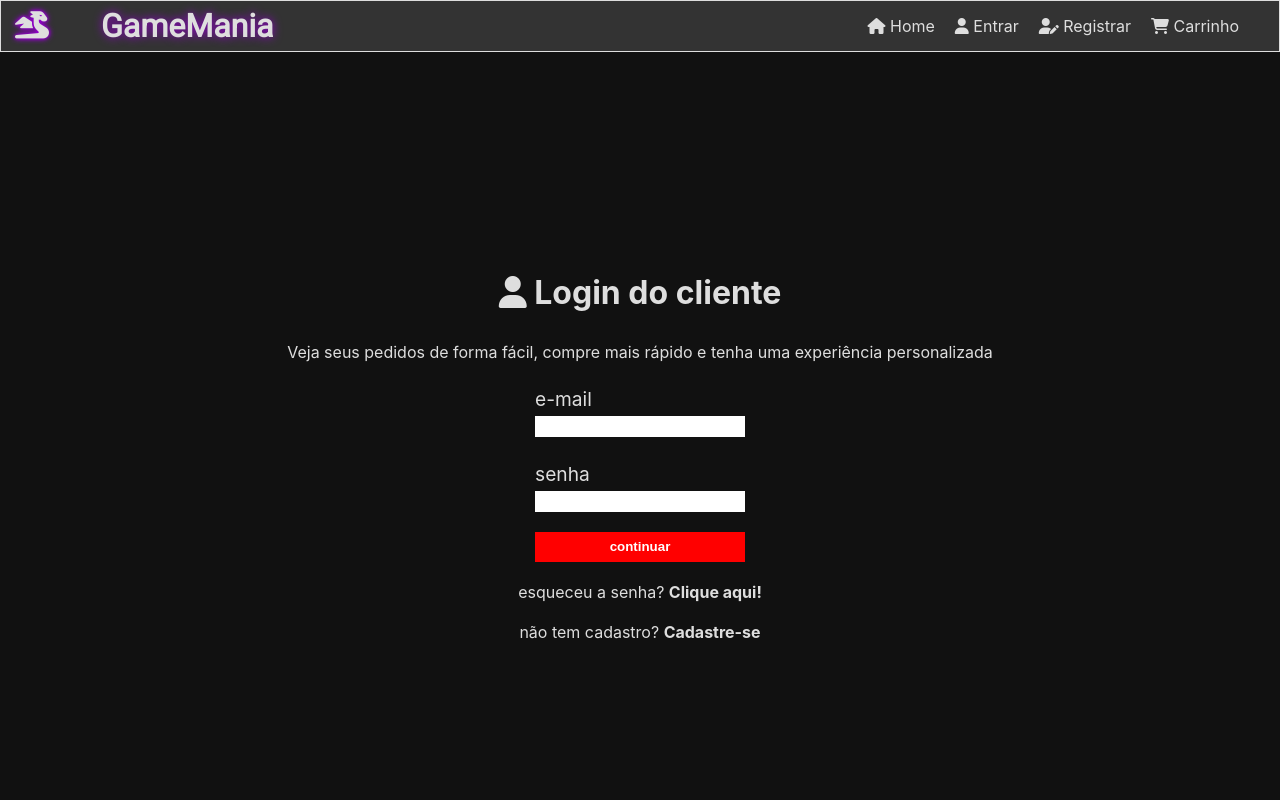
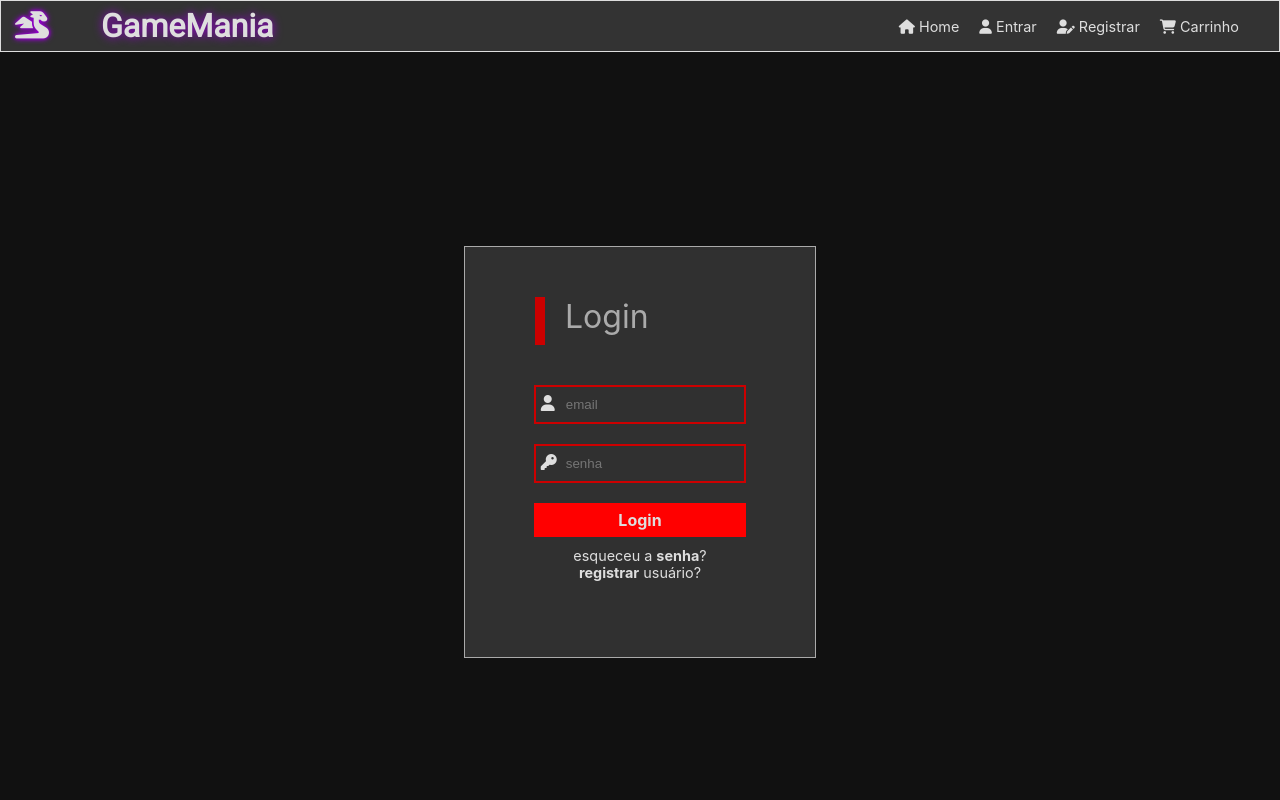
Before and after one commit to adrianlouis/react_gamemania, a React (Create React App) app: page /logcad in a window 1280 px wide. Shown: the top 800 px of the page. Built offline with nearby package versions, Linux system fonts and the light colour scheme.

Commit message:
Login refeito

```diff
--- a/src/GlobalContext.js
+++ b/src/GlobalContext.js
@@ -8,7 +8,7 @@ export const GlobalStorage = ({children}) =>{
     const [preco, setPreco] = React.useState(0)
     const [resumoDesconto, setResumoDesconto] = React.useState(0)
     const [logado, setLogado] = React.useState(null)
-    const [users, setUsers] = React.useState([{email:'Louis', senha:'code'}])
+    const [users, setUsers] = React.useState([{email:'Louis', senha:'krad'}])
     const [jogos, setJogos] = React.useState([
         {
           id: 1,
--- /dev/null
+++ b/src/InputLogin.js
@@ -0,0 +1,17 @@
+import React from 'react'
+import css from './css/inputLogin.css'
+
+const InputLogin = ({icone, placeholder, tipo, handleChange, valor }) => {
+
+  return (
+    <>
+      <div className='iconeDosInputs'>
+        {icone}
+        <input placeholder={placeholder} type={tipo} onChange={handleChange} value={valor} />
+        </div>
+
+    </>
+  )
+}
+
+export default InputLogin
--- a/src/LogCad.js
+++ b/src/LogCad.js
@@ -3,6 +3,7 @@ import { Link, useNavigate } from 'react-router-dom'
 import css from './css/logcad.css'
 import { GlobalContext } from './GlobalContext'
 import Input from './Input'
+import InputLogin from './InputLogin'
 
 const LogCad = () => {
 
@@ -11,6 +12,7 @@ const LogCad = () => {
     const users = React.useContext(GlobalContext)
     const [aviso, setAviso] = React.useState(null)
     const navigate = useNavigate()
+    const [alert, setAlert] = React.useState(null)
 
     function log(){
         if (email === ''){
@@ -32,25 +34,51 @@ const LogCad = () => {
     }
 
     function erroLogin(msg){
-        setAviso(msg)
+        setAlert(msg)
         setTimeout(() => {
-            setAviso(null)
+            setAlert(null)
         }, 5000);
     }
 
+
+
   return (
     <div className='logcad'>
-      <h1><i className="fa-solid fa-user" /> Login do cliente</h1>
+
+        <div className='logModal'>
+
+        <span id='loginTitle'>Login</span>
+
+        <div className='containerInputs'>
+
+        <InputLogin icone={<i className="fa-solid fa-user" />} placeholder='email' tipo='email' handleChange={({target})=>setEmail(target.value)} valor={email} />
+
+        <InputLogin icone={<i className="fa-solid fa-key"></i>} placeholder='senha' tipo='password' handleChange={({target})=>setSenha(target.value)} valor={senha} />
+
+        <span onClick={log}>Login</span>
+
+        <Link to='/asdasd'>esqueceu a <strong>senha</strong>?</Link>
+        <Link to='/Register'><strong>registrar</strong> usuário?</Link>
+        </div>
+
+
+      {/* <h1><i className="fa-solid fa-user" /> Login</h1>
       <p>Veja seus pedidos de forma fácil, compre mais rápido e tenha uma experiência personalizada</p>
 
       <Input labelFor='e-mail' textLabel='e-mail' inputType='email' handleChange={(event)=>setEmail(event.target.value)} inputVal={email} />
       <Input labelFor='logcadSenha' textLabel='senha' inputType='password' handleChange={(event) => setSenha(event.target.value)} inputVal={senha} />
       <button id='logcadBtn' onClick={log}>continuar</button>
 
-        <p>esqueceu a senha? <Link to='/asdasd'><strong>Clique aqui!</strong></Link> </p>
+      <p>esqueceu a senha? <Link to='/asdasd'><strong>Clique aqui!</strong></Link> </p>
       <p>não tem cadastro? <Link to='/Register'><strong>Cadastre-se</strong></Link></p>
-        {aviso && <p id='aviso'>{aviso}</p>}
+        {aviso && <p id='aviso'>{aviso}</p>} */}
+
+    <span className='loginAlert'>{alert}</span>
+
     </div>
+
+
+</div>
   )
 }
 
--- a/src/css/header.css
+++ b/src/css/header.css
@@ -49,7 +49,7 @@ i{
     font-size: 1.3rem;
     font-weight: 700;
 }
-
+/*
 input{
     border-radius: 5px;
     border: transparent;
@@ -57,7 +57,7 @@ input{
     font-weight: 700;
     transition: all .3s;
     width: 120px;
-}
+} */
 
 header > i:nth-child(1) {
     font-size: 1.7rem;
--- /dev/null
+++ b/src/css/inputLogin.css
@@ -0,0 +1,27 @@
+.iconeDosInputs{
+    border: 2px solid #c00;
+    color: #dedede;
+    padding: 5px;
+    margin: 10px 0;
+    width: 80%;
+}
+
+.containerInputs input {
+    border-radius: 0;
+    width: 80%;
+    padding: 5px;
+    margin-left: 5px ;
+    background-color: rgb(48, 48, 48);
+    color: #dedede;
+    border: none;
+
+}
+
+.containerInputs input:focus{
+    outline: none;
+}
+
+.iconeDosInputs i{
+    width: 15px;
+    height: 15px;
+}
--- a/src/css/logcad.css
+++ b/src/css/logcad.css
@@ -1,5 +1,5 @@
 h1{
-    color: #dedede;
+    color: #333;
     margin: 20px;
 }
 
@@ -7,30 +7,139 @@ h1{
     display: flex;
     justify-content: center;
     align-items: center;
-    color: #dedede;
+    /* color: #dedede; */
     flex-direction: column;
     min-height: 100vh;
+    /* border: 1px solid red; */
 }
 
-#divInput > label {
+.logModal{
+    border: 1px solid #aaa;
+    background-color: rgb(48, 48, 48);
+    width: 310px;
+    min-height: 370px;
+    position: relative;
+    display: flex;
+    flex-direction: column;
+    justify-content: start;
+    padding: 20px;
+    /* align-items: center; */
+}
+#loginTitle {
+
+    font-size: 2rem;
+    color: #ffd0d0;
+    margin: 30px 50px;
+
+    animation-name: neon;
+    animation-duration: 5s;
+    animation-iteration-count: infinite;
+    transition: none;
+    text-shadow: #c00 0 0 10px, #c00 0 0 15px, #c00 0 0 30px;
+}
+
+@keyframes neon {
+    0% {color: #ffd0d0; text-shadow: #c00 0 0 10px, #c00 0 0 15px, #c00 0 0 30px;}
+    13% {color: #aaaaaa; text-shadow: none; }
+    24% {color: #ffd0d0; text-shadow: #c00 0 0 10px, #c00 0 0 15px, #c00 0 0 30px;}
+    30% {color: #aaaaaa; text-shadow: none; }
+    31% {color: #ffd0d0; text-shadow: #c00 0 0 10px, #c00 0 0 15px, #c00 0 0 30px;}
+    49% {color: #aaaaaa; text-shadow: none; }
+    50% {color: #ffd0d0; text-shadow: #c00 0 0 10px, #c00 0 0 15px, #c00 0 0 30px;}
+    65% {color: #aaaaaa; text-shadow: none;}
+    67% {color: #ffd0d0; text-shadow: #c00 0 0 10px, #c00 0 0 15px, #c00 0 0 30px;}
+}
+
+#loginTitle:before{
+    content: '';
+    width: 10px;
+    height: 3rem;
+    background-color: #c00;
+    display: block;
+    float: inline-start;
+    margin-right: 20px;
+}
+
+#inputEmail{
+    color: #c00;
+
+}
+.logModal label{
+    font-size: 2rem;
+    color: #c00;
+    transform: translate(10px, 29px);
+    font-size: 1.2rem;
+    margin: 5px 0;
+    display: flex;
+    width: 80px;
+    flex-direction: column;
+    transition: .5s;
+    /* border: 2px solid green; */
+
+}
+
+.containerInputs{
+    /* border: 1px solid purple; */
+    position: relative;
+    width: 80%;
+    display: flex;
+    justify-content: center;
+    align-items: center;
+    flex-direction: column;
+    height: 100%;
+    margin: 0 auto;
+}
+
+a{
+    font-size: .9rem;
+}
+
+
+
+
+.containerInputs span{
+    color: #dedede;
+    background-color: red;
+    border: 2px solid red;
+    font-weight: 700;
+    text-align: center;
+    padding: 5px ;
+    width: 80%;
+    margin: 10px;
+    cursor: pointer;
+}
+
+.loginAlert{
+    /* position: absolute; */
+    margin: 10px auto;
+    color: #dedede;
+    bottom: 20px;
+    /* left: 50%; */
+    /* transform: translate(-50%); */
+    /* border: 1px solid #c00; */
+    width: 100%;
+    text-align: center;
+    font-size: 1.2rem;
+}
+
+/* #divInput > label {
     font-size: 1.2rem;
     margin: 5px 0px;
-}
+    display: flex;
+    flex-direction: column;
+    color: #dedede;
+} */
 
-#divInput input {
-    border-radius: 0;
-    width: 200px;
-}
 
-.logcad > #divInput{
+
+/* .logcad > #divInput{
     display: flex;
-    /* justify-content: center; */
     align-items: flex-start;
     flex-direction: column;
     margin: 10px 0;
-}
+} */
 
-#logcadBtn{
+/* #logcadBtn{
     width: 210px;
     margin: 10px;
     height: 30px;
@@ -48,4 +157,4 @@ h1{
 #aviso{
     font-size: 1.3rem;
     color: #c00
-}
+} */
```
